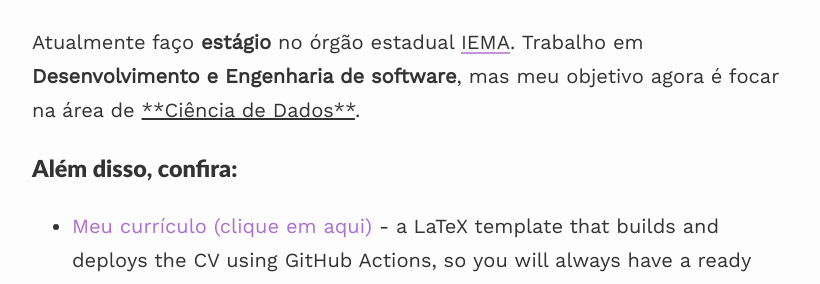
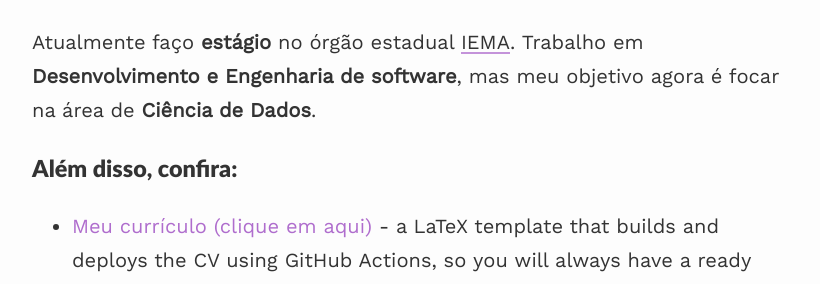
Before and after one commit to denadaiLorena/denadaiLorena.github.io, a Jekyll site: the page built from index.md, in a window 1280 px wide. Shown: the part 903-1187 px from the top of the page, without its empty margins (228-1048 px from the left). Built offline with Jekyll 4.4.1, drawn with Linux system fonts in a browser that asks for light colours.

Commit message:
Logo adicionada

```diff
--- a/_includes/favicon.html
+++ b/_includes/favicon.html
@@ -1,6 +1,6 @@
 <!-- insert favicons, used https://realfavicongenerator.net/ -->
-<link rel="icon" type="image/png" href="/assets/favicon/favicon-96x96.png" sizes="96x96" />
-<link rel="icon" type="image/svg+xml" href="/assets/favicon/favicon.svg" />
-<link rel="shortcut icon" href="/assets/favicon/favicon.ico" />
-<link rel="apple-touch-icon" sizes="180x180" href="/assets/favicon/apple-touch-icon.png" />
-<link rel="manifest" href="/assets/favicon/site.webmanifest" />
+<link rel="icon" type="image/png" href="/assets/favicon/logo.png" sizes="96x96" />
+<link rel="icon" type="image/svg+xml" href="/assets/favicon/logo.png" />
+<link rel="shortcut icon" href="/assets/favicon/logo.png" />
+<link rel="apple-touch-icon" sizes="180x180" href="/assets/favicon/logo.png" />
+<link rel="manifest" href="/assets/favicon/logo.png" />
--- a/index.md
+++ b/index.md
@@ -18,7 +18,7 @@ Hoje estou aqui e muito feliz por ter entrado na **área de Tecnologia**.
 
 Fora das telas, eu gosto muito de **tocar instrumento musical**. Eu toco **teclado e violino**, mas quero aprender **bateria e contrabaixo** também! Amo fazer coisas **manuais**, **natureza**, etc.
 
-Atualmente faço **estágio** no órgão estadual [IEMA](https://iema.es.gov.br/){:target="_blank"}. Trabalho em **Desenvolvimento e Engenharia de software**, mas meu objetivo agora é focar na área de <u>**Ciência de Dados**</u>.
+Atualmente faço **estágio** no órgão estadual [IEMA](https://iema.es.gov.br/){:target="_blank"}. Trabalho em **Desenvolvimento e Engenharia de software**, mas meu objetivo agora é focar na área de **Ciência de Dados**.
 
 ### Além disso, confira:
 
```
Also changed, not shown: assets/favicon/logo.png (added).
